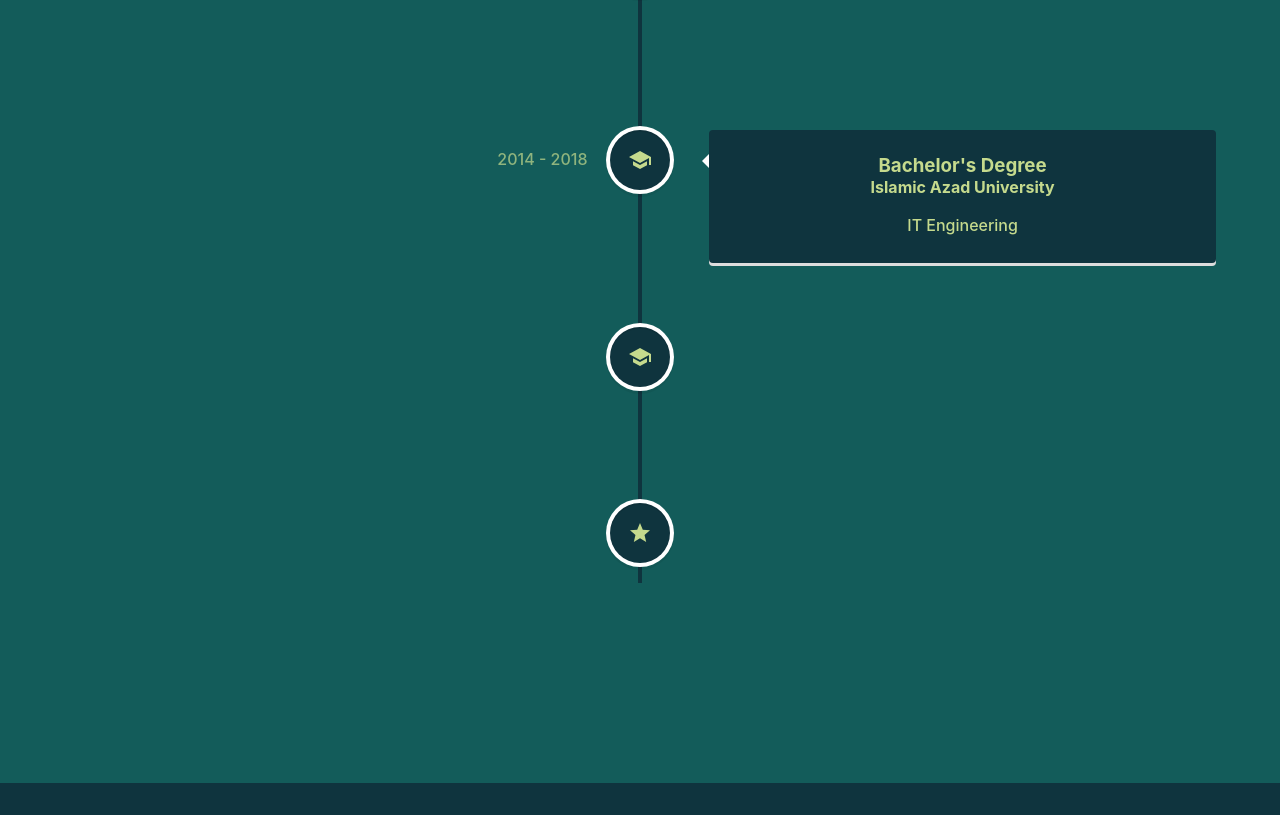
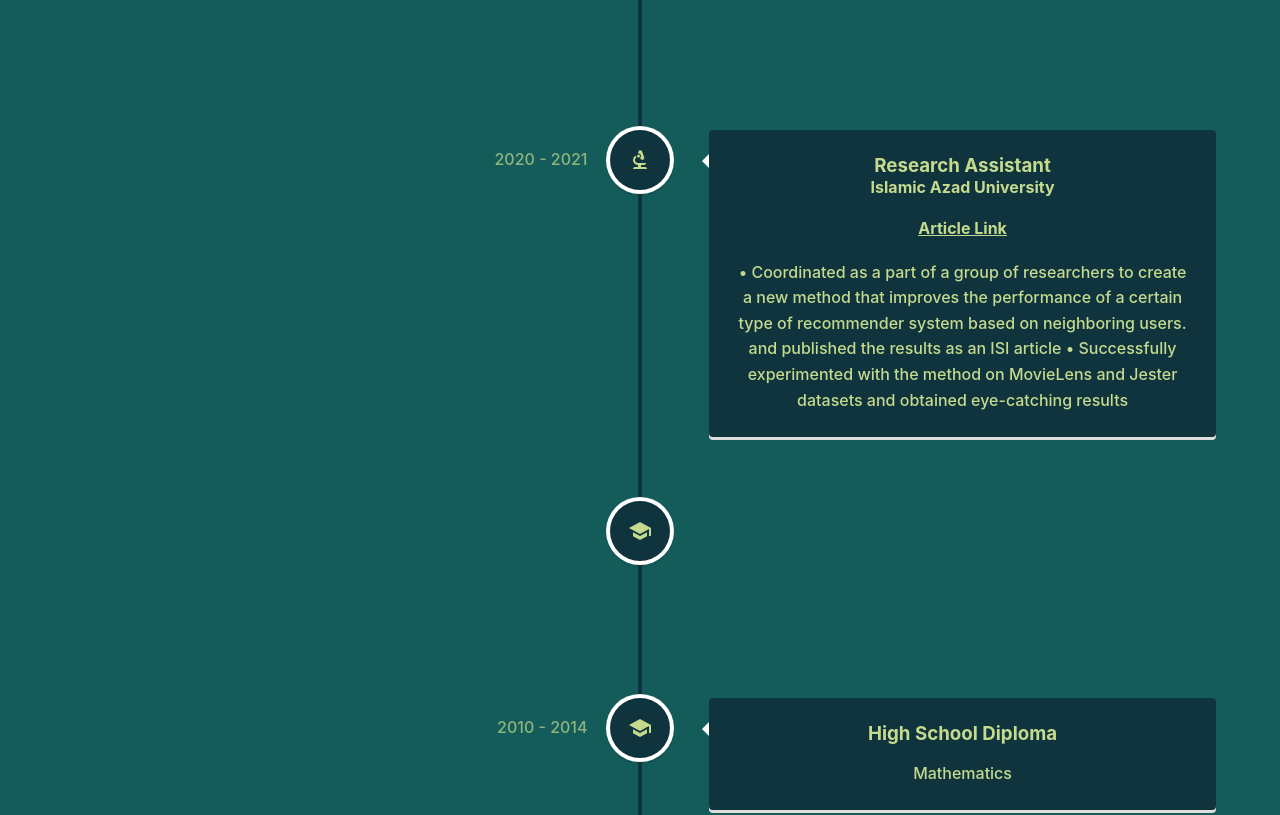
Before and after one commit to naderik/react-e-portfolio, a React (Create React App) app: page /experience in a window 1280 px wide. Shown: the part 822-1637 px from the top of the page. Built offline with nearby package versions, Linux system fonts and the light colour scheme.

Commit message:
update experience

```diff
--- a/src/pages/Experience.js
+++ b/src/pages/Experience.js
@@ -7,7 +7,9 @@
 import SchoolIcon from "@mui/icons-material/School";
 import WorkIcon from "@mui/icons-material/Work";
 import StarIcon from '@mui/icons-material/Star';
+import BiotechIcon from '@mui/icons-material/Biotech';
 import Colors from "../data/Colors";
+import "../styles/Experience.css";
 
 function Experience() {
   return (
@@ -64,6 +66,25 @@
           <p> Applied Computing </p>
         </VerticalTimelineElement>
         <VerticalTimelineElement
+          className="vertical-timeline-element--work"
+          date="2020 - 2021"
+          contentStyle={{ background: Colors.darkest, color: Colors.middle }}
+          iconStyle={{ background: Colors.darkest, color: Colors.middle }}
+          icon={<BiotechIcon />}
+        >
+          <h3 className="vertical-timeline-element-title">
+            Research Assistant
+          </h3>
+
+          <h4 className="vertical-timeline-element-subtitle">
+            Islamic Azad University
+          </h4>
+          <a href="https://www.sciencedirect.com/science/article/pii/S0378437119306314"><h4>Article Link</h4></a>
+          <p>
+            • Coordinated as a part of a group of researchers to create a new method that improves the performance of a certain type of recommender system based on neighboring users. and published the results as an ISI article
+            • Successfully experimented with the method on MovieLens and Jester datasets and obtained eye-catching results </p>
+        </VerticalTimelineElement>
+        <VerticalTimelineElement
           className="vertical-timeline-element--education"
           date="2014 - 2018"
           contentStyle={{ background: Colors.darkest, color: Colors.middle }}
--- /dev/null
+++ b/src/styles/Experience.css
@@ -0,0 +1,7 @@
+a:link {
+    color: #C5DA8D;
+}
+
+a:visited {
+    color: #EBD86D;
+}
```
